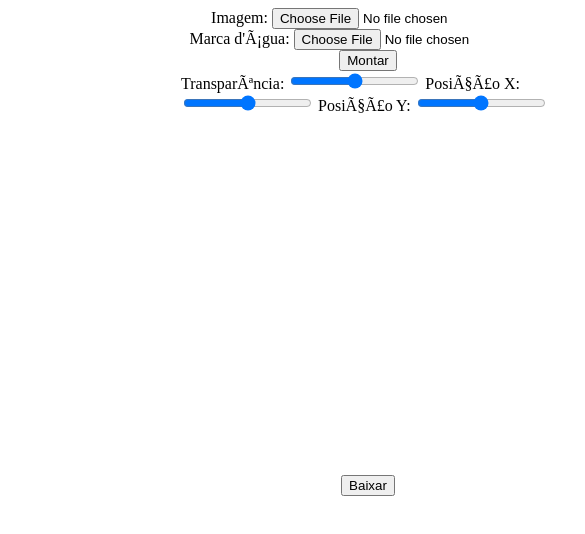
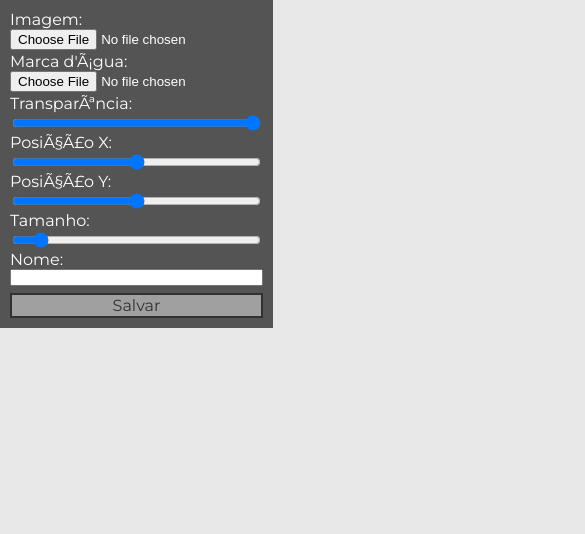
Before and after one commit to OsmarCosta/marcadagua, a plain HTML site: page index.html in a window 390 px wide. Shown: the top 534 px of the page, 585 px wide, since content can reach past the window. Drawn offline with nearby package versions, Linux system fonts and the light colour scheme.

Commit message:
Funcional mas não responsivo

```diff
--- a/index.html
+++ b/index.html
@@ -2,37 +2,39 @@
 <html>
 <head>
     <meta charset = utf-8/>
+    <link href="https://fonts.googleapis.com/css2?family=Montserrat&display=swap" rel="stylesheet">
     <link rel="stylesheet" href="style.css">
     <title>Marca d'água</title>
 </head>
 <body>
     <main>
-        <div>
+        <div id="configuracoes">
             <label>Imagem: </label>
             <input type='file' id="inputImagem" class="input">
-        </div>
 
-        <div>
             <label>Marca d'água: </label>
             <input type='file' id="inputMarca" class="input">
-        </div>
 
-        <button id="montar">Montar</button>
-
-        <div>
             <label>Transparência: </label>
-            <input type="range" min="0" max="10" id="tranparencia">
+            <input type="range" min="0" max="10" value = "10" id="tranparencia">
 
             <label>Posição X: </label>
             <input type="range" min="0" max="" id="x">
 
             <label>Posição Y: </label>
             <input type="range" min="0" max="" id="y">
+
+            <label>Tamanho: </label>
+            <input type="range" min="1" max="100" value = "10" id="tamanho">
+
+            <label>Nome: </label>
+            <input type="text" id="nome">
+
+            <button id="baixar">Salvar</button>
         </div>
 
 
         <canvas width="720" height="360" id="canvas"></canvas>
-        <button id="baixar">Baixar</button>
     </main>
     <script class="jsbin" src="http://ajax.googleapis.com/ajax/libs/jquery/1/jquery.min.js"></script>
     <script class="jsbin" src="http://ajax.googleapis.com/ajax/libs/jqueryui/1.8.0/jquery-ui.min.js"></script>
--- a/main.js
+++ b/main.js
@@ -3,36 +3,47 @@ let inputM = document.querySelector('#inputMarca');
 let inputT = document.querySelector('#tranparencia');
 let inputX = document.querySelector('#x');
 let inputY = document.querySelector('#y');
+let inputS = document.querySelector('#tamanho');
+let inputNome = document.querySelector('#nome');
 
 let o = 0.5;
 let x = 0;
 let y = 0;
+let s = inputS.min;
+let auxX = 0;
+let auxY = 0;
 
 let canvas = document.querySelector('#canvas');
 let ctx = canvas.getContext('2d');
 
-let montar = document.querySelector('#montar');
 let baixar = document.querySelector('#baixar');
 
 inputT.addEventListener('change', () => {
     o = inputT.value/10;
+    desenhaTela(inputI, inputM, inputX, inputY, canvas, ctx, o, x, y, s);
 });
 
 inputX.addEventListener('change', () => {
     x = inputX.value;
+    desenhaTela(inputI, inputM, inputX, inputY, canvas, ctx, o, x, y, s);
 });
 
 inputY.addEventListener('change', () => {
     y = inputY.value;
+    desenhaTela(inputI, inputM, inputX, inputY, canvas, ctx, o, x, y, s);
+});
+
+inputM.addEventListener('change', () => {
+    desenhaTela(inputI, inputM, inputX, inputY, canvas, ctx, o, x, y, s);
 });
 
 inputI.addEventListener('change', () => {
     configura(inputI, inputX, inputY);
 });
 
-montar.addEventListener('click', () => {
-    desenha(inputI, canvas, ctx, 0);
-    desenha(inputM, canvas, ctx, 1, o, x, y, 200, 200);
+inputS.addEventListener('change', () => {
+    s = inputS.value/10;
+    desenhaTela(inputI, inputM, inputX, inputY, canvas, ctx, o, x, y, s);
 });
 
 baixar.addEventListener('click', () => {
@@ -40,7 +51,7 @@ baixar.addEventListener('click', () => {
         let imagemCodificadaEmURL = canvas.toDataURL();
 
         let linkEl = document.createElement('a');
-        linkEl.download = 'avatar.png';
+        linkEl.download = inputNome.value + ".png";
         linkEl.href = imagemCodificadaEmURL;
 
 
@@ -49,6 +60,12 @@ baixar.addEventListener('click', () => {
         linkEl.click();
       }
 )});
+
+function desenhaTela(inputI, inputM, inputX, inputY, canvas, ctx, o, x, y, s){
+    ctx.clearRect(0, 0, inputX.max, inputY.max);
+    desenha(inputI, canvas, ctx, 0);
+    desenha(inputM, canvas, ctx, 1, o, x, y, s);
+}
 
 function configura(input, inputX, inputY) {
     if (input.files && input.files[0]) {
@@ -66,7 +83,7 @@ function configura(input, inputX, inputY) {
     }
 }
 
-function desenha(input, canvas, ctx, tipo, o, x, y, w, h) {
+function desenha(input, canvas, ctx, tipo, o, x, y, s) {
     if (input.files && input.files[0]) {
         var reader = new FileReader();
 
@@ -74,12 +91,14 @@ function desenha(input, canvas, ctx, tipo, o, x, y, w, h) {
             var img = new Image();
             img.onload = function(){
                 if(tipo == 0){
+                    ctx.scale(1, 1);
                     canvas.width = img.width;
                     canvas.height = img.height;
                     ctx.drawImage(img,0,0);
                 } else if(tipo == 1){
                     ctx.globalAlpha = o;
-                    ctx.drawImage(img, x, y, w, h);
+                    ctx.scale(s, s);
+                    ctx.drawImage(img, x, y);
                 }
             }
             img.src = e.target.result;
--- a/style.css
+++ b/style.css
@@ -5,3 +5,39 @@ main{
     flex-wrap: wrap;
     flex-direction: column;
 }
+body{
+    background-color: #e8e8e8;
+}
+button{
+    font-family: 'Montserrat', sans-serif;
+    margin-top: 5px;
+    font-size: 1em;
+    background-color: #a0a0a0;
+    border: 2px solid #313131;
+    color: #313131;
+}
+input{
+    margin-bottom: 2px;
+}
+#nome{
+    font-size: 10px;
+}
+#configuracoes{
+    font-size: 1em;
+    padding: 10px;
+    width: min-content;
+    font-family: 'Montserrat', sans-serif;
+    position: fixed;
+    top: 0;
+    left: 0;
+    display: flex;
+    flex-wrap: wrap;
+    color: white;
+    flex-direction: column;
+    justify-content: center;
+    align-content: space-around;
+    background-color: #545454;
+}
+canvas{
+    margin-left: 6em;
+}
```
